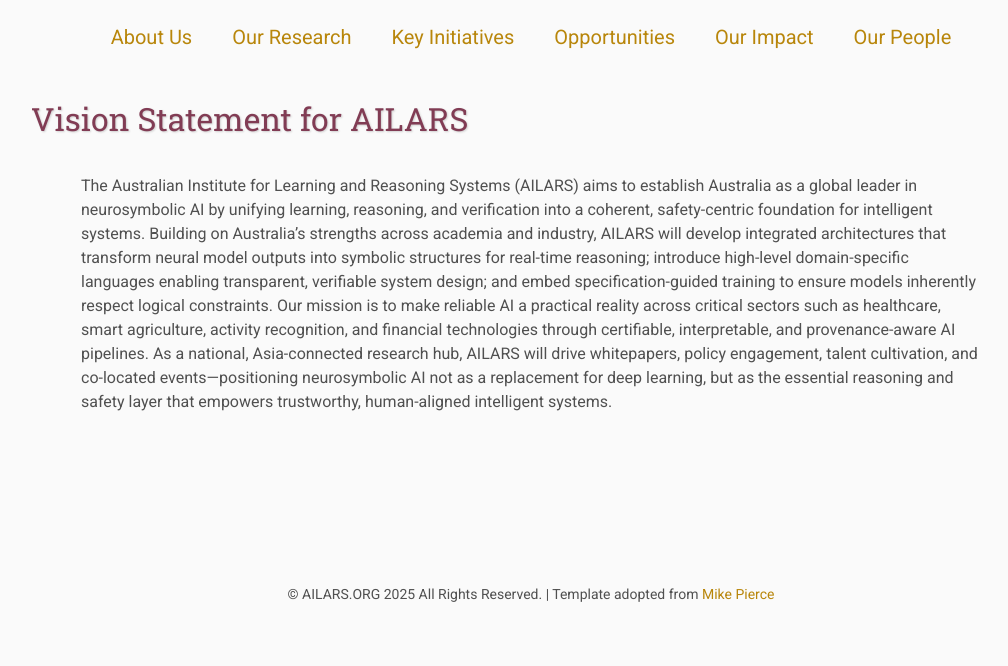
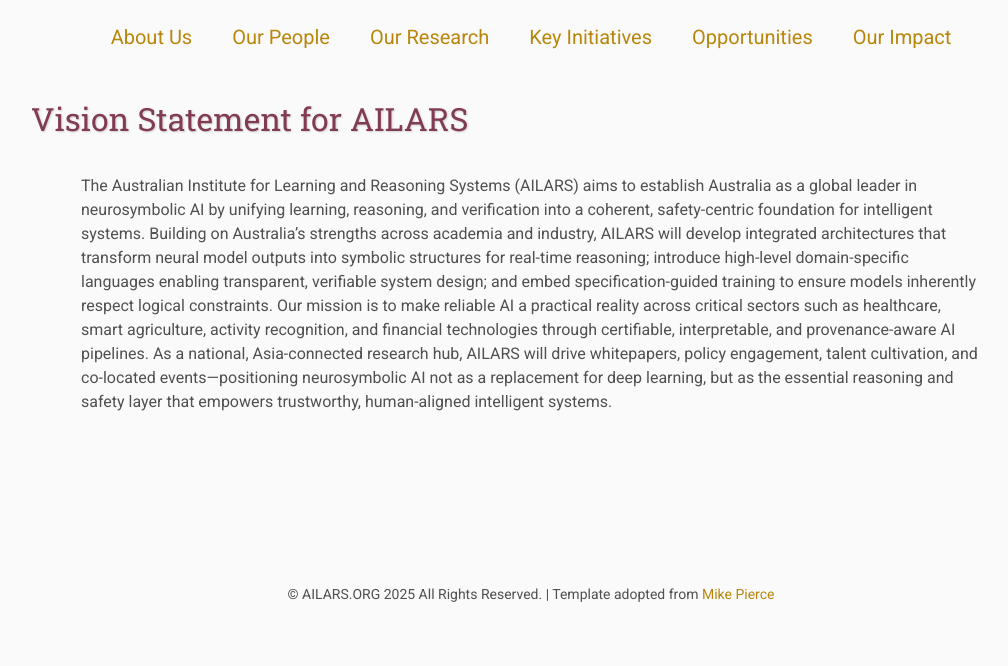
Before and after one commit to ITSEG-MQ/website-ailars, a Jekyll site: the page built from index.html, in a window 1280 px wide. Shown: the part 360-1026 px from the top of the page, without its empty margins (109-1117 px from the left). Built offline with Jekyll 4.4.1, drawn with Linux system fonts in a browser that asks for light colours; some of the changed lines change nothing that is shown.

Commit message:
Add 'Our People' link to header
Added 'Our People' link to the navigation menu.

```diff
--- a/_includes/header.html
+++ b/_includes/header.html
@@ -9,6 +9,11 @@
   <a href="{{ '/' | relative_url }}"
      class="{% if page.nav == 'home' %}current{% endif %}">
     About Us
+  </a>
+
+  <a href="{{ '/people/' | relative_url }}"
+     class="{% if page.nav == 'people' %}current{% endif %}">
+    Our People
   </a>
 
   <a href="{{ '/research/' | relative_url }}"
@@ -30,9 +35,4 @@
      class="{% if page.nav == 'impact' %}current{% endif %}">
     Our Impact
   </a>
-
-  <a href="{{ '/people/' | relative_url }}"
-     class="{% if page.nav == 'people' %}current{% endif %}">
-    Our People
-  </a>
 </nav>
```
